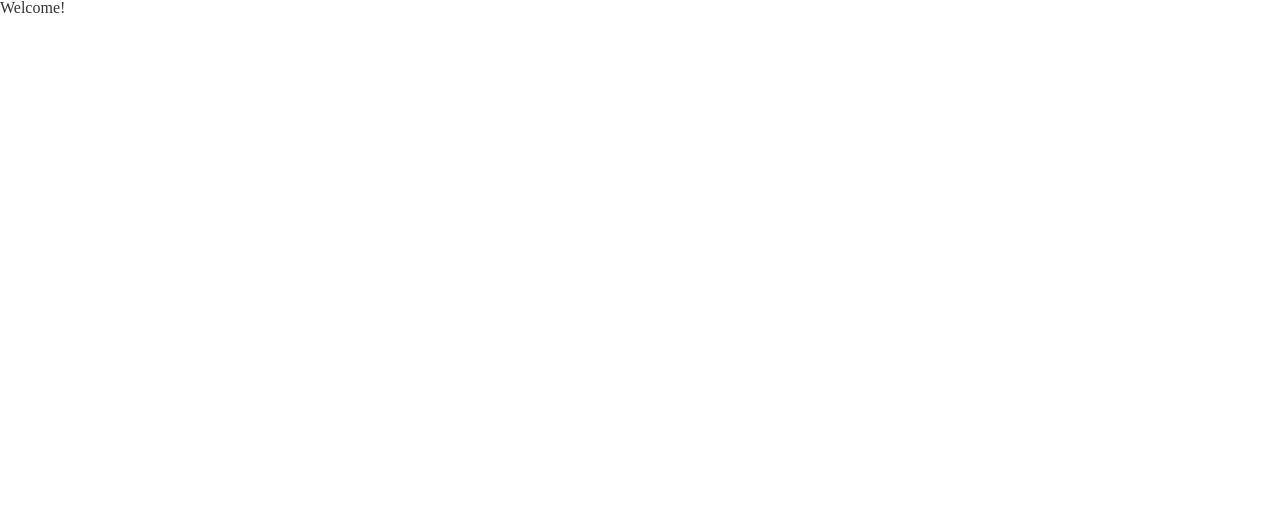
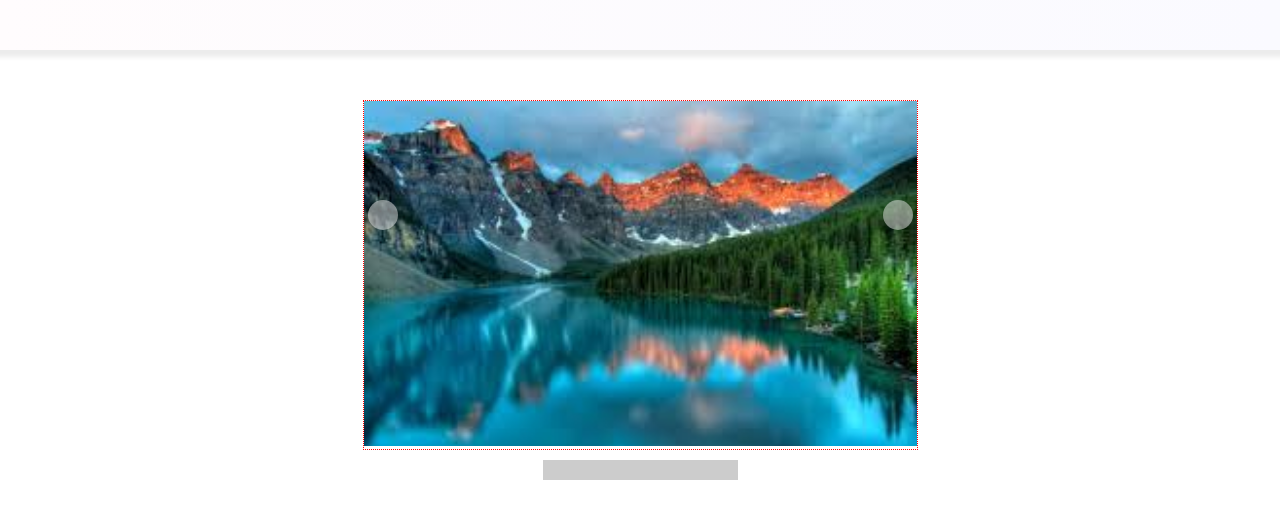
Before and after one commit to shsv382/slider, a plain HTML site: page index.html in a window 1280 px wide. Drawn offline with nearby package versions, Linux system fonts and the light colour scheme.

Commit message:
Added basic css

```diff
--- a/index.html
+++ b/index.html
@@ -12,6 +12,20 @@
 	<meta charset="utf-8">
 </head>
 <body>
-<h1>Welcome!</h1>
+	<div class="head"></div>
+	<div class="container">
+		<div class="row">
+			<div class="col-xs-offset-3 col-xs-6 gallery">
+				<div class="next left"></div>
+				<div class="next right"></div>
+				<div class="image">
+					<img src="images/1.jpg" id="main-img">
+				</div>
+			</div>
+		</div>
+		<div class="row">
+			<div class="col-xs-offset-5 col-xs-2 navi"></div>
+		</div>
+	</div>
 </body>
 </html>
--- a/style.css
+++ b/style.css
@@ -3,3 +3,52 @@
 	margin: 0;
 	box-sizing: border-box;
 }
+
+.head {
+	height: 50px;
+	margin: 0 auto 50px auto;
+	background: linear-gradient(to right, rgb(255,252,253), rgb(250,250,255));
+	box-shadow: 0 2px 5px 5px #ececec;
+}
+
+div.image {
+	border: 1px dotted red;
+	position: relative;
+}
+
+img#main-img {
+	min-width: 100%;
+	min-height: 100%;
+
+	max-width-width: 100%;
+	max-height: 100%;
+}
+
+.next {
+	width: 30px;
+	height: 30px;
+	border-radius: 100%;
+	background-color: rgba(230, 230, 230, 0.5);
+	position: absolute;
+	z-index: 1000;
+	top: 100px;
+	cursor: pointer;
+}
+
+.next:hover {
+	background-color: rgba(230, 230, 230, 0.8);
+}
+
+.left {
+	left: 20px;
+}
+
+.right {
+	right: 20px;
+}
+
+.navi {
+	margin-top: 10px;
+	height: 20px;
+	background-color: #ccc;
+}
```
Also changed, not shown: images/1.jpg (added), images/2.jpg (added), images/3.jpg (added), images/4.jpg (added), images/5.jpg (added).
